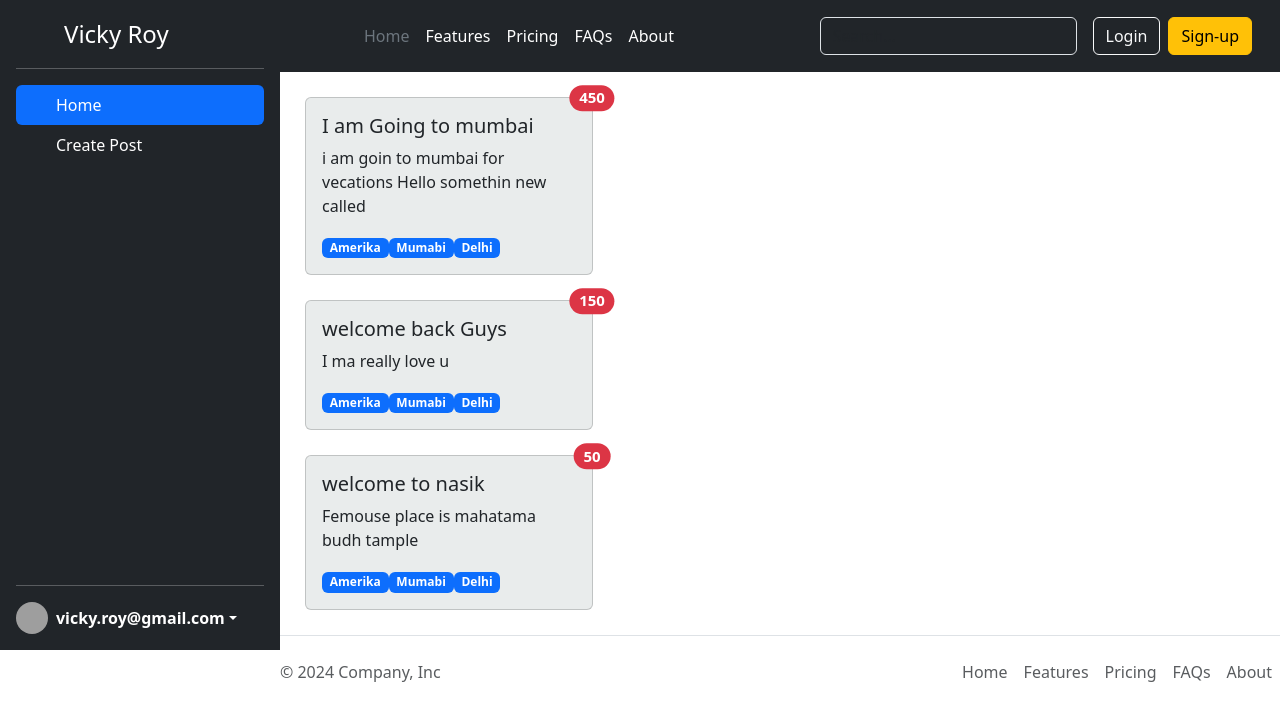
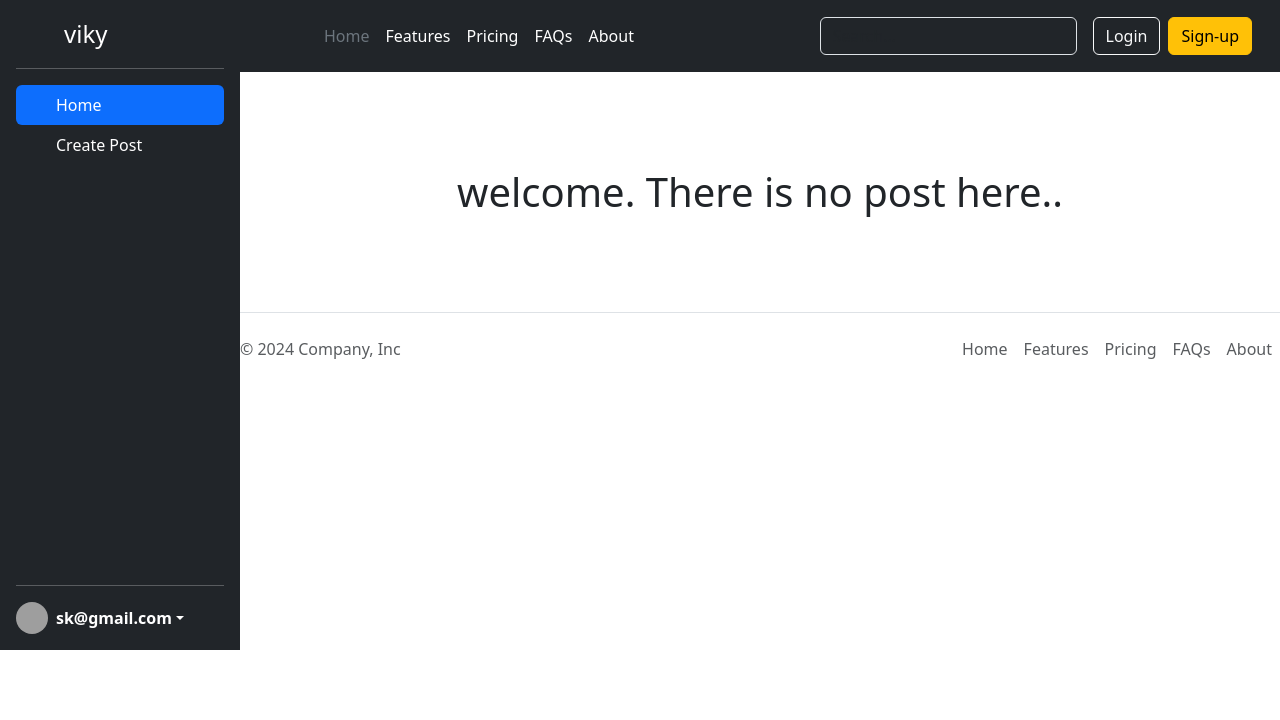
Before and after one commit to vr-rajput/store-management, a React (Vite) app in the folder client/: page /a in a window 1280 px wide. Shown: the top 720 px of the page. Built offline with nearby package versions, Linux system fonts and the light colour scheme; grey boxes are pictures that could not be loaded; the HTML template or start-up script is replaced by a standard one.

Commit message:
somthing wrong

```diff
--- a/client/src/App.css
+++ b/client/src/App.css
@@ -8,5 +8,27 @@
 
 .postList {
   margin: 25px;
-  background: rgb(233, 236, 236);
+  background: rgb(255, 255, 255);
 }
+
+.hashtag {
+  margin: 0px 3px;
+}
+
+.reaction {
+  margin: 15px;
+}
+
+.badge {
+  cursor: pointer;
+}
+
+.create-post {
+  width: 80%;
+  margin-top: 50px;
+  margin-left: 10%;
+}
+
+.welcome {
+  margin: 6rem;
+}
--- a/client/src/App.jsx
+++ b/client/src/App.jsx
@@ -1,60 +1,28 @@
 import Header from './Components/Header';
 import Footer from './Components/Footer';
 import Sidebar from './Components/Sidebar';
-import "bootstrap/dist/css/bootstrap.min.css"
+import { CreatePost } from './Components/CreatePost';
+import { PostList } from './Components/PostList';
+import "bootstrap/dist/css/bootstrap.min.css";
 import './App.css'
-import { PostList } from './Components/PostList';
-import { CreatePost } from './Components/CreatePost';
 import { useState } from 'react';
+import PostListProvider from './store/Post-list-store';
 
 function App() {
 
   const [selectedTab, setSelectedTab] = useState("Home");
-  const PostDetails = [{
-    userName: "Vicky Roy",
-    postId: 1,
-    title: 'I am Going to mumbai',
-    discreption: "i am goin to mumbai for vecations Hello somethin new called ",
-    reaction: "",
-    tags: ['Amerika', 'Mumabi', 'Delhi'],
-    views: '450',
-    like: "1",
-    email: "vicky.roy@gmail.com"
-  },
-  {
-    userName: "suraj",
-    postId: 2,
-    title: 'welcome back Guys',
-    discreption: "I ma really love u",
-    reaction: "",
-    tags: ['Amerika', 'Mumabi', 'Delhi'],
-    views: '150',
-    link: "1000",
-    email: "suraj@gmail.com"
-  },
-  {
-    userName: "sk",
-    postId: 3,
-    title: 'welcome to nasik',
-    discreption: "Femouse place is mahatama budh tample",
-    reaction: "",
-    tags: ['Amerika', 'Mumabi', 'Delhi'],
-    views: '50',
-    link: "150",
-    email: "suraj@gmail.com"
-  }]
-  const [currentPost, setPost] = useState(PostDetails);
 
-  console.log(currentPost)
   return (
-    <div className='app-container'>
-      <Sidebar selectedTab={selectedTab} setSelectedTab={setSelectedTab} currentPost={currentPost}></Sidebar>
-      <div className='app-content'>
-        <Header></Header>
-        {selectedTab === "Home" ? <PostList currentPost={currentPost}></PostList> : <CreatePost />}
-        <Footer></Footer>
+    <PostListProvider>
+      <div className='app-container'>
+        <Sidebar selectedTab={selectedTab} setSelectedTab={setSelectedTab}></Sidebar>
+        <div className='app-content'>
+          <Header></Header>
+          {selectedTab === "Home" ? <PostList></PostList> : <CreatePost />}
+          <Footer></Footer>
+        </div>
       </div>
-    </div>
+    </PostListProvider>
   );
 }
 export default App
--- a/client/src/Components/CreatePost.jsx
+++ b/client/src/Components/CreatePost.jsx
@@ -1,14 +1,54 @@
+import { useContext, useRef } from "react";
+import { PostList } from "../store/Post-list-store";
+
 export const CreatePost = () => {
+
+  const { addPost } = useContext(PostList);
+
+  const userIdElement = useRef();
+  const postTitleElement = useRef();
+  const descreptionElement = useRef();
+  const reactionElement = useRef();
+  const tagsElement = useRef();
+
+  const handerSubmite = (event) => {
+    event.preventDefault()
+    const userId = userIdElement.current.value;
+    const posttitle = postTitleElement.current.value;
+    const body = descreptionElement.current.value;
+    const reaction = reactionElement.current.value;
+    const tags = tagsElement.current.value.split(" ");
+
+    addPost(userId, posttitle, body, reaction, tags)
+  }
+
   return (
-    <>
+    <form className="create-post" onSubmit={handerSubmite}>
       <div className="mb-3">
-        <label htmlFor="exampleFormControlInput1" className="form-label">Email address</label>
-        <input type="email" className="form-control" id="exampleFormControlInput1" placeholder="name@example.com" />
+        <label htmlFor="userId" className="form-label">Your userId</label>
+        <input type="text" className="form-control" ref={userIdElement} id="title" placeholder="Enter your User Id" />
+      </div>
+
+      <div className="mb-3">
+        <label htmlFor="title" className="form-label">Post Title</label>
+        <input type="text" className="form-control" ref={postTitleElement} id="title" placeholder="How are you Feeling batter.." />
+      </div>
+
+      <div className="mb-3">
+        <label htmlFor="descreption" className="form-label">Post Content</label>
+        <textarea className="form-control" ref={descreptionElement} id="descreption" rows="3" placeholder="Tell me about it"></textarea>
+      </div>
+
+      <div className="mb-3">
+        <label htmlFor="reaction" className="form-label">Reactions</label>
+        <input type="text" className="form-control" ref={reactionElement} id="title" placeholder="Number of Reactions" />
       </div>
       <div className="mb-3">
-        <label htmlFor="exampleFormControlTextarea1" className="form-label">Example textarea</label>
-        <textarea className="form-control" id="exampleFormControlTextarea1" rows="3"></textarea>
+        <label htmlFor="tags" className="form-label">Tags</label>
+        <input type="text" className="form-control" ref={tagsElement} id="tags" placeholder="tag your friends" />
       </div>
-    </>
+
+      <button type="submit" className="btn btn-primary">post</button>
+    </form>
   );
 }
--- a/client/src/Components/Header.jsx
+++ b/client/src/Components/Header.jsx
@@ -1,6 +1,7 @@
 
 const Header = () => {
   return (
+    <div className="HaderNavber">
       <header className="p-3 text-bg-dark" >
         <div className="container">
           <div className="d-flex flex-wrap align-items-center justify-content-center justify-content-lg-start">
@@ -27,6 +28,7 @@ const Header = () => {
           </div>
         </div>
       </header>
+    </div>
   );
 
 }
--- a/client/src/Components/Post.jsx
+++ b/client/src/Components/Post.jsx
@@ -1,16 +1,24 @@
-import React from "react";
+import { RiDeleteBack2Fill } from "react-icons/ri";
+import React, { useContext } from "react";
+import { PostList } from "../store/Post-list-store";
+
+
 export const Post = ({ post }) => {
-  console.log(post)
+  const { deletePost } = useContext(PostList)
+
   return (
-    <div className="card postList" style={{ width: "18rem" }}>
+    <div className="card postList" style={{ width: "30rem" }}>
       <div className="card-body postCarts">
         <h5 className="card-title">{post.title}
-          <span className="position-absolute top-0 start-100 translate-middle badge rounded-pill bg-danger">
-            {post.views}
+          <span className="position-absolute top-0 start-100 translate-middle badge rounded-pill bg-danger" onClick={() => deletePost(post.postId)}>
+            <RiDeleteBack2Fill />
           </span>
         </h5>
         <p className="card-text">{post.discreption}</p>
-        {post.tags.map((tag) => <span className="badge text-bg-primary">{tag}</span>)}
+        {post.tags.map((tag) => <span key={tag} className="badge text-bg-primary hashtag">{tag}</span>)}
+      </div>
+      <div className="alert alert-primary reaction" role="alert">
+        This post has bee reacted by {post.reaction} people
       </div>
     </div >
   );
--- a/client/src/Components/PostList.jsx
+++ b/client/src/Components/PostList.jsx
@@ -1,10 +1,16 @@
+import { useContext } from "react";
 import { Post } from "./Post";
+import { PostList as postListData } from "../store/Post-list-store";
+import WelcomeMessage from "./welcomeMessage";
 
-export const PostList = ({ currentPost }) => {
-  console.log('>>>>>>', currentPost)
+export const PostList = () => {//{ currentPost }
+  const { postList } = useContext(postListData);
+  console.log(".......", postList.length)
+
   return (
     <div>
-      {currentPost.map((post) => <Post key={post.postId} post={post}></Post>)}
+      {postList.length === 0 ? <WelcomeMessage /> : null}
+      {postList.map((post) => <Post key={post.id} post={post}></Post>)}
     </div>
   );
 }
--- a/client/src/Components/Sidebar.jsx
+++ b/client/src/Components/Sidebar.jsx
@@ -5,10 +5,10 @@ const Sidebar = ({ selectedTab, setSelectedTab, currentPost }) => {
 
 
   return (
-    <div className="d-flex flex-column flex-shrink-0 p-3 text-bg-dark" style={{ width: "280px", height: "650px" }}>
+    <div className="d-flex flex-column flex-shrink-0 p-3 text-bg-dark sidebar" style={{ width: "240px", height: "650px" }}>
       <a href="/" className="d-flex align-items-center mb-3 mb-md-0 me-md-auto text-white text-decoration-none">
         <svg className="bi pe-none me-2" width="40" height="32"><use xlinkHref="#bootstrap"></use></svg>
-        <span className="fs-4">{currentPost[0].userName}</span>
+        <span className="fs-4">viky</span>
       </a>
       <hr />
       <ul className="nav nav-pills flex-column mb-auto">
@@ -21,7 +21,6 @@ const Sidebar = ({ selectedTab, setSelectedTab, currentPost }) => {
         <li onClick={() => { setSelectedTab('Create Post') }}>
           <a href="#" className={`nav-link text-white ${selectedTab === 'Create Post' && 'active'}`} >
             <svg className="bi pe-none me-2" width="16" height="16"><use xlinkHref="#speedometer2"></use></svg>
-            {/* Dashboard */}
             Create Post
           </a>
         </li>
@@ -31,7 +30,7 @@ const Sidebar = ({ selectedTab, setSelectedTab, currentPost }) => {
         <a href="#" className="d-flex align-items-center text-white text-decoration-none dropdown-toggle" data-bs-toggle="dropdown" aria-expanded="false">
           <img src="https://lh3.googleusercontent.com/ogw/AF2bZyhvJQvLo9yzSHqKnWBoP-dhUGC4wBJl4U79d5ooDOllMg=s32-c-mo" alt="" width="32" height="32" className="rounded-circle me-2" />
 
-          <strong>{currentPost[0].email}</strong>
+          <strong>sk@gmail.com</strong>
         </a>
         <ul className="dropdown-menu dropdown-menu-dark text-small shadow">
           <li><a className="dropdown-item" href="#">New project...</a></li>
--- /dev/null
+++ b/client/src/Components/WelcomeMessage.jsx
@@ -0,0 +1,6 @@
+const WelcomeMessage = () => {
+  return <center className="welcome">
+    <h1>welcome. There is no post here..</h1>
+  </center>
+}
+export default WelcomeMessage;
--- /dev/null
+++ b/client/src/store/Post-list-store.jsx
@@ -0,0 +1,84 @@
+import { createContext, useReducer } from "react";
+
+// const DEFAULT_VALUES = ;
+
+
+export const PostList = createContext({
+  postList: [],
+  addPost: () => { },
+  deletePost: () => { }
+});
+
+const postListReducer = (currPostList, action) => {
+  console.log('postlsitreducer called', currPostList)
+  let newPostList = currPostList;
+  if (action.type === "DELETE_POST") {
+    newPostList = currPostList.filter((post) => post.postId !== action.payload.postId)
+  }
+  return currPostList
+}
+
+const PostListProvider = ({ children }) => {
+
+  const [postList, dispatchPostList] = useReducer(postListReducer, [])
+
+  const addPost = (userId, posttitle, body, reaction, tags) => {
+    console.log(`${userId} ${posttitle} ${body},${reaction} ${tags}`)
+
+    const response = fetch('https://dummyjson.com/posts')
+      .then(res => res.json())
+      .then(Obj => (console.log(Obj.posts)));
+    console.log('api called')
+
+    dispatchPostList({
+      type: "ADD_POST",
+      payload: Obj,
+    })
+  };
+
+
+  // {
+  //   id: Date.now(),
+  //   userId: userId,
+  //   title: posttitle,
+  //   discreption: body,
+  //   reaction: reaction,
+  //   tags: tags
+  // },
+  const deletePost = (postId) => {
+    dispatchPostList({
+      type: "DELETE_POST",
+      payload: {
+        postId,
+      }
+    })
+    console.log(`delete post called for ${postId}`);
+  };
+
+  return (
+    <PostList.Provider value={{ postList, addPost, deletePost }}>
+      {children}
+    </PostList.Provider>
+  );
+}
+
+const DEFAULT_VALUES = [{
+  userName: "Vicky Roy",
+  id: "1",
+  postId: "sj1",
+  title: 'I am Going to mumbai',
+  discreption: "i am goin to mumbai for vecations Hello somethin new called ",
+  reaction: "2",
+  tags: ['Amerika', 'Mumabi', 'Delhi'],
+},
+{
+  userName: "suraj",
+  id: "2",
+  postId: "Ab2",
+  title: 'welcome back Guys',
+  discreption: "I ma really love u",
+  reaction: "15",
+  tags: ['Amerika', 'Mumabi', 'Delhi'],
+}]
+
+export default PostListProvider;
```
Lines whose indentation alone changed are shown as unchanged.
